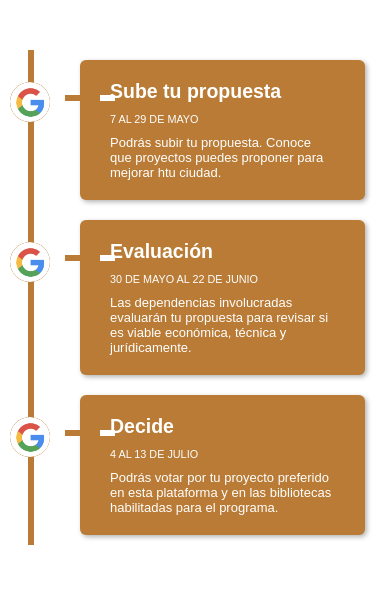
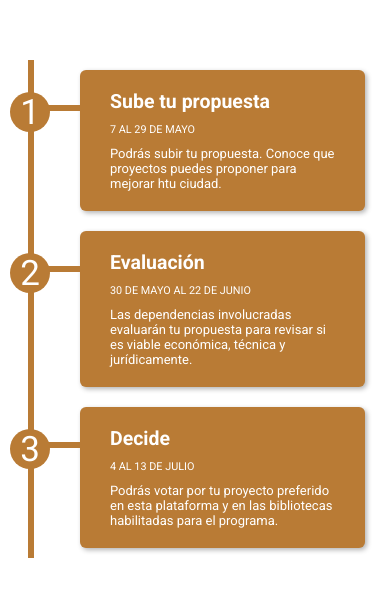
Before and after one commit to Cuevas2402/timeline, a plain HTML site: page index.html in a window 390 px wide. Drawn offline with Linux system fonts and the light colour scheme.

Commit message:
Timeline actualizado

```diff
--- a/index.html
+++ b/index.html
@@ -10,7 +10,7 @@
 <body>
     <div class="timeline">
         <div class="container left-container">
-            <img src="images/google.png">
+            <div class="circulo"><p>1</p></div>
             <div class="text-box">
                 <h2>Sube tu propuesta</h2>
                 <small>7 AL 29 DE MAYO </small>
@@ -19,7 +19,7 @@
             </div>
         </div>
         <div class="container right-container">
-            <img src="images/google.png">
+            <div class="circulo"><p>2</p></div>
             <div class="text-box ">
                 <h2>Evaluación</h2>
                 <small>30 DE MAYO AL 22 DE JUNIO </small>
@@ -28,7 +28,7 @@
             </div>
         </div>
         <div class="container left-container">
-            <img src="images/google.png">
+            <div class="circulo"><p>3</p></div>
             <div class="text-box ">
                 <h2>Decide</h2>
                 <small>4 AL 13 DE JULIO </small>
--- a/style.css
+++ b/style.css
@@ -1,7 +1,9 @@
+@import url(https://fonts.googleapis.com/css?family=Roboto:100,100italic,300,300italic,regular,italic,500,500italic,700,700italic,900,900italic);
+
 *{
     margin : 0;
     padding: 0;
-    font-family: 'Poppins', sans-serif;
+    font-family: Roboto;
     box-sizing: border-box;
 }
 
@@ -23,7 +25,6 @@ body {
     width: 50%;
     animation: movedown 1s linear forwards;
     opacity: 0;
-
 }
 
 .text-box{
@@ -43,15 +44,21 @@ body {
     left: 50%;
 }
 
-.container img{
+.circulo {
     position: absolute;
     width: 40px;
+    height: 40px;
     border-radius: 50%;
     right: -20px;
     top: 32px;
     z-index: 10;
     background-color: #b97b35;
+}
 
+.circulo > p {
+    font-size: 35px;
+    display: flex;
+    justify-content: center;
 }
 
 @keyframes movedown {
@@ -76,7 +83,7 @@ body {
     animation-delay: 2.1s;
 }
 
-.right-container img{
+.right-container .circulo{
     left: -20px;
 }
 
@@ -95,7 +102,6 @@ body {
 
 .text-box h2{
     font-weight: 600;
-
 }
 
 .text-box small{
@@ -139,7 +145,7 @@ body {
 
 @media screen and (max-width: 600px){
     .timeline{
-        margin: 50px auto;
+        margin: 60px auto;
     }
 
     .timeline::after{
@@ -159,14 +165,14 @@ body {
     .right-container{
         left:0;
     }
-    .left-container img, .right-container img{
+    .left-container .circulo, .right-container .circulo{
         left: 10px;
     }
 
     .left-container-arrow, .right-container-arrow{
-        border-right:15px solid #fff;
+        border-right:15px solid #b97b35;
         border-left: 0;
-        left: -15px;
+        left: -35px;
     }
 
 }
```
